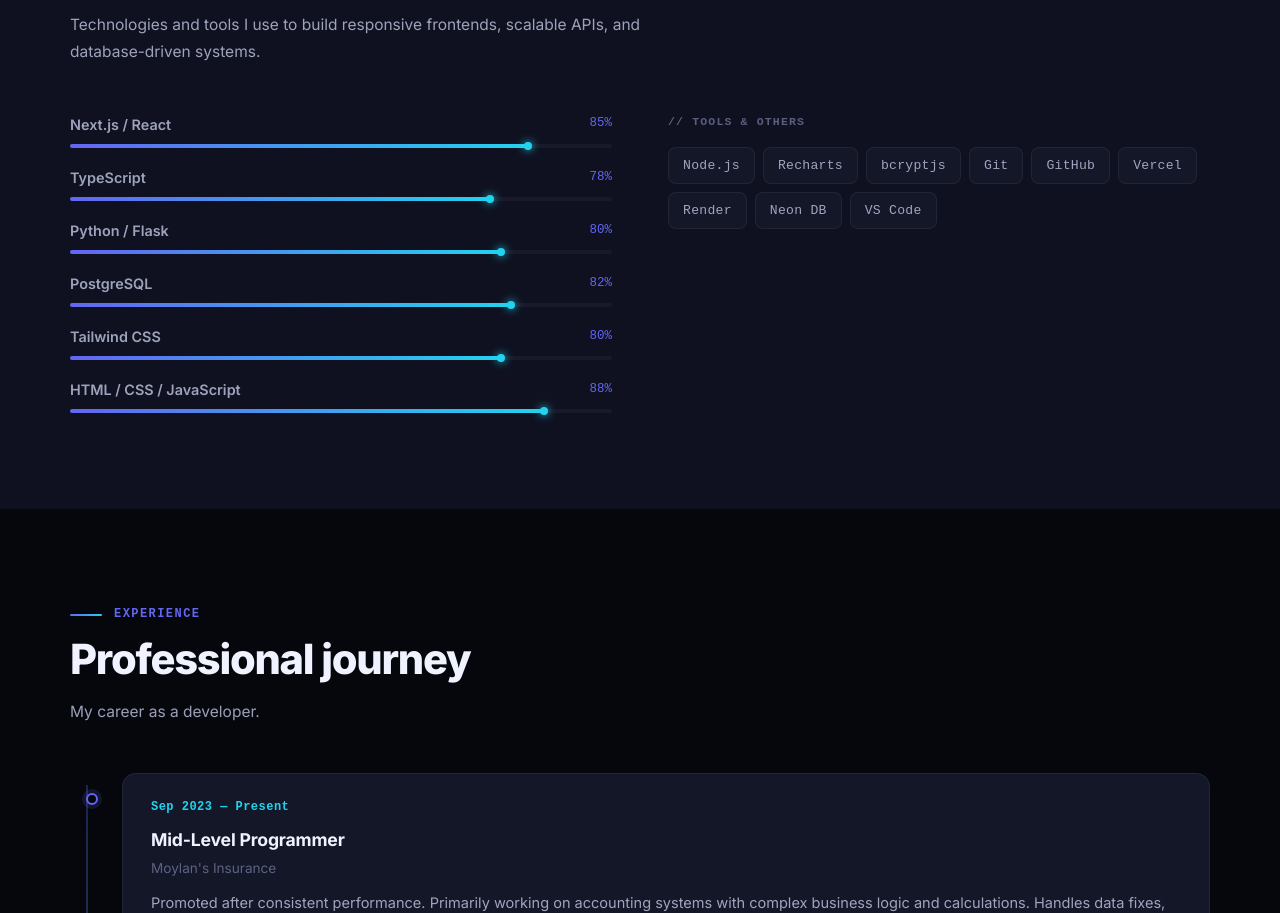
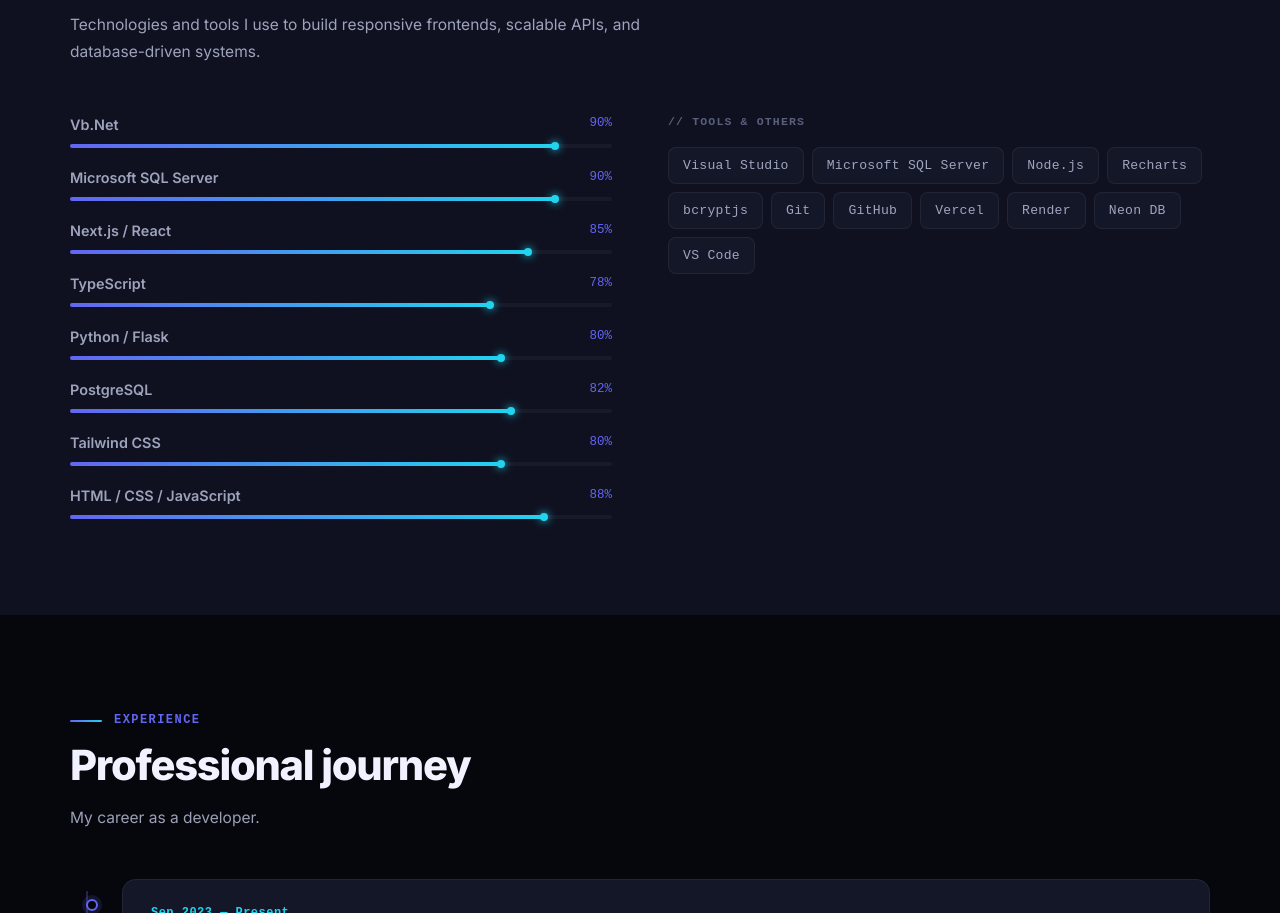
Before and after one commit to engrpaulojimena/web-portfolio, a website: page index.html in a window 1280 px wide. Shown: the part 1950-2863 px from the top of the page. Drawn offline with Linux system fonts and the light colour scheme.

Commit message:
Update project

```diff
--- a/index.html
+++ b/index.html
@@ -212,6 +212,18 @@
 
       <div class="skills-split">
         <div class="skill-list" id="skill-bars">
+
+          <div class="skill-row reveal">
+            <div class="skill-meta"><span class="skill-name">Vb.Net</span><span class="skill-pct">90%</span></div>
+            <div class="skill-track"><div class="skill-fill" data-width="90"></div></div>
+          </div>
+
+
+          <div class="skill-row reveal">
+            <div class="skill-meta"><span class="skill-name">Microsoft SQL Server</span><span class="skill-pct">90%</span></div>
+            <div class="skill-track"><div class="skill-fill" data-width="90"></div></div>
+          </div>
+
           <div class="skill-row reveal">
             <div class="skill-meta"><span class="skill-name">Next.js / React</span><span class="skill-pct">85%</span></div>
             <div class="skill-track"><div class="skill-fill" data-width="85"></div></div>
@@ -241,6 +253,8 @@
         <div class="tools-section reveal">
           <p class="tools-label">// Tools & Others</p>
           <div class="tools-grid">
+            <span class="tool-tag">Visual Studio</span>
+            <span class="tool-tag">Microsoft SQL Server</span>
             <span class="tool-tag">Node.js</span>
             <span class="tool-tag">Recharts</span>
             <span class="tool-tag">bcryptjs</span>
```
